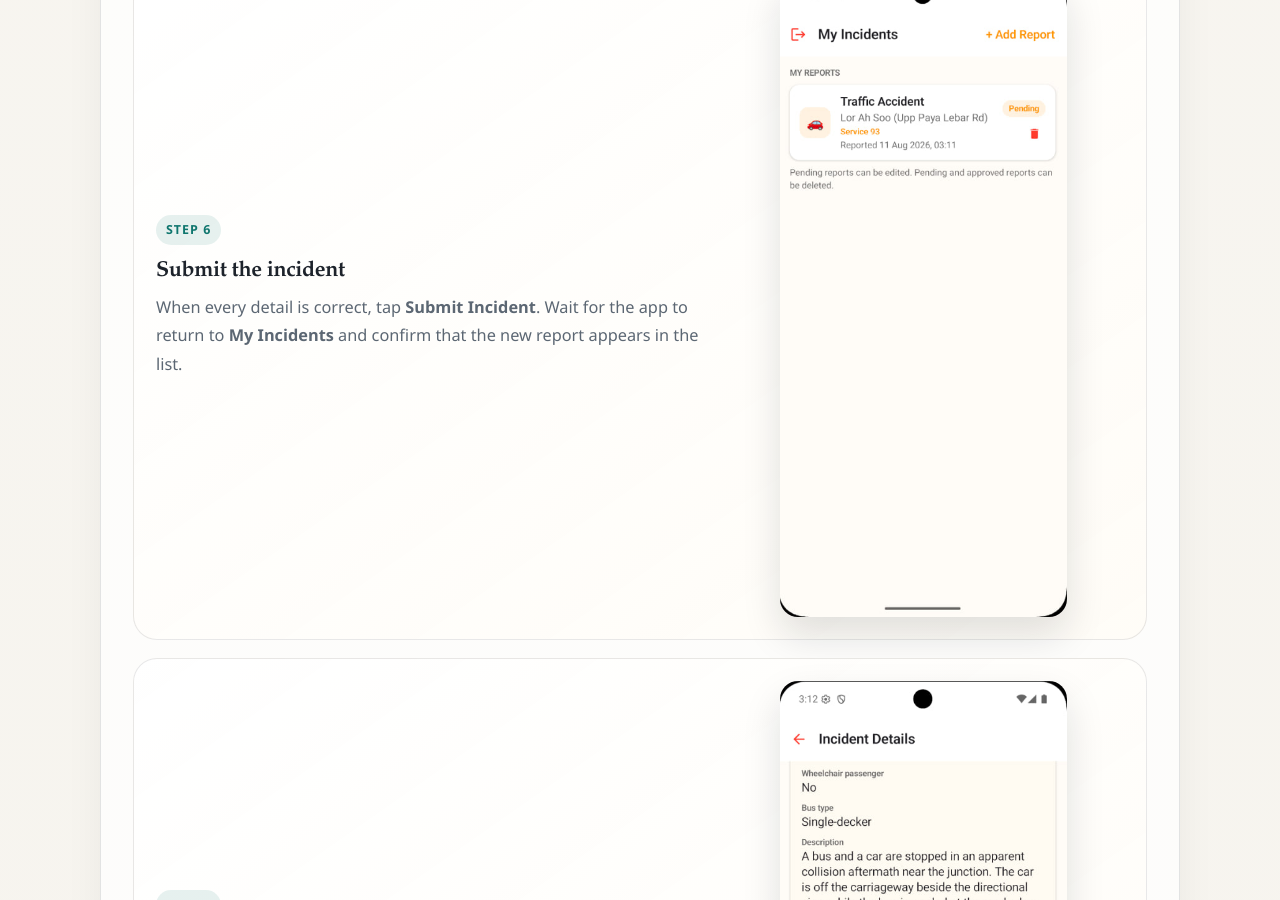
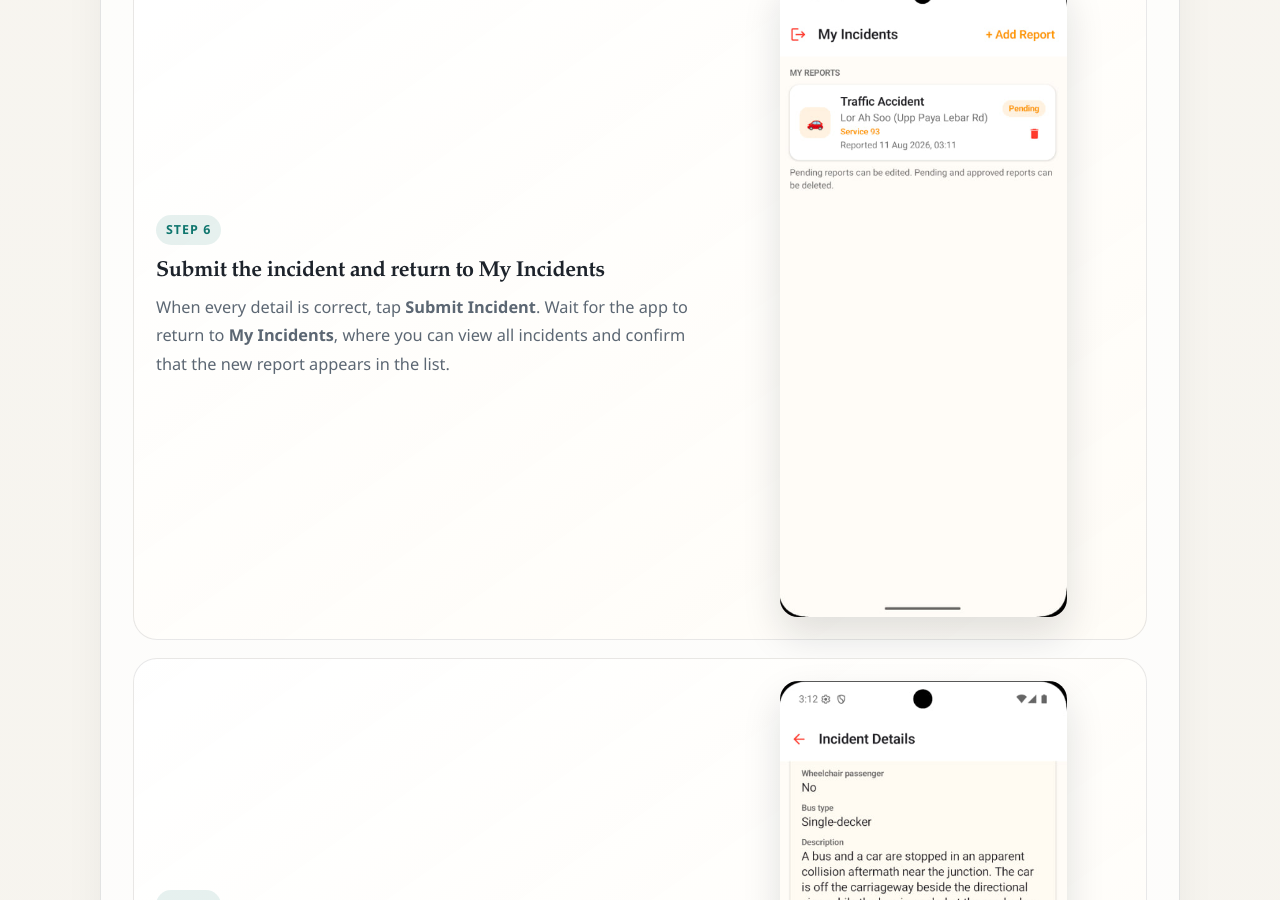
Before and after one commit to ZengZixuan05/RouteGuardians-Manual, a Jekyll site: the page built from android-app.md, in a window 1280 px wide and 900 px high, scrolled down 7972 px. Built offline with Jekyll 4.4.1, drawn with Linux system fonts in a browser that asks for light colours.

Commit message:
Link dashboard handoff to Bus Captain step 6

```diff
--- a/android-app.md
+++ b/android-app.md
@@ -314,11 +314,11 @@ guide_label: Start here - Android app
       </figure>
     </article>
 
-    <article class="workflow-step">
+    <article class="workflow-step" id="submit-incident">
       <div class="workflow-copy">
         <span class="step-label">Step 6</span>
-        <h3>Submit the incident</h3>
-        <p>When every detail is correct, tap <strong>Submit Incident</strong>. Wait for the app to return to <strong>My Incidents</strong> and confirm that the new report appears in the list.</p>
+        <h3>Submit the incident and return to My Incidents</h3>
+        <p>When every detail is correct, tap <strong>Submit Incident</strong>. Wait for the app to return to <strong>My Incidents</strong>, where you can view all incidents and confirm that the new report appears in the list.</p>
       </div>
       <figure class="screenshot-slot screenshot-image">
         <img
```
Also changed, not shown: web-dashboard.md (+2 -2 lines).
